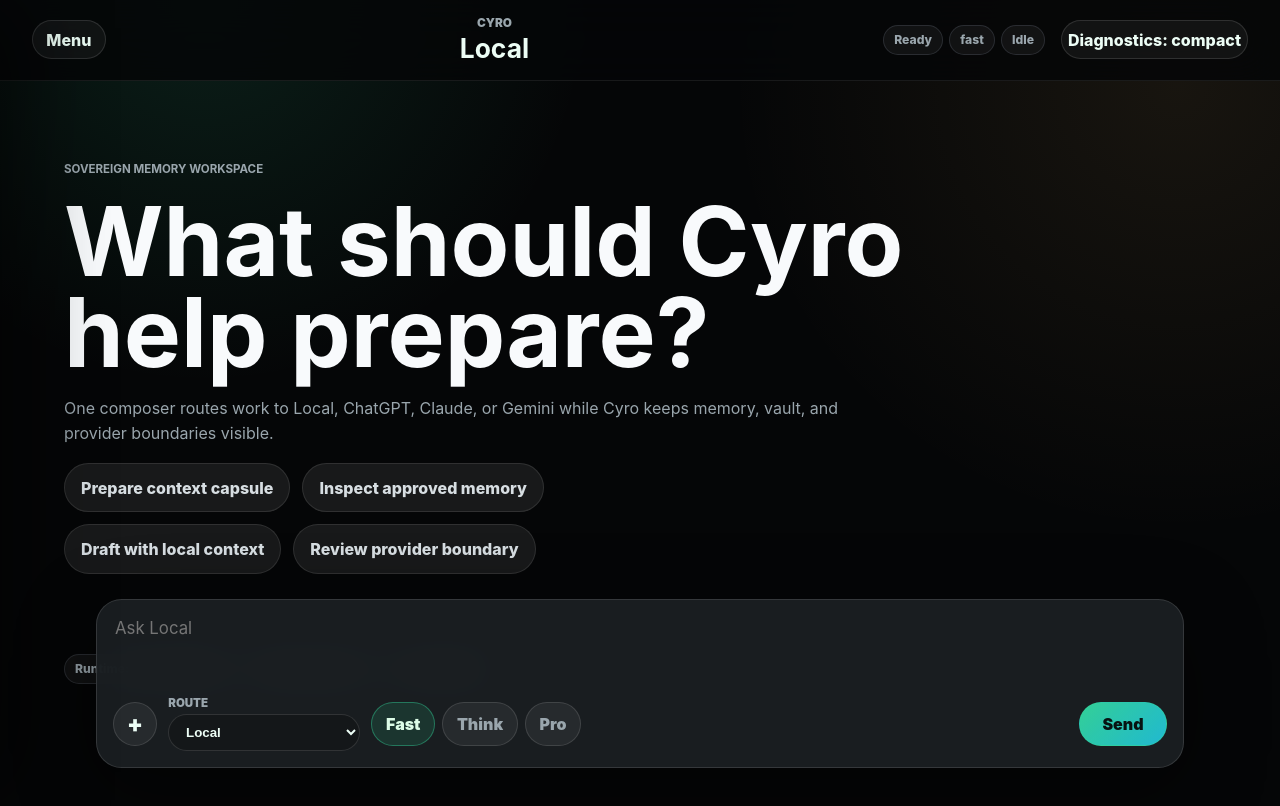
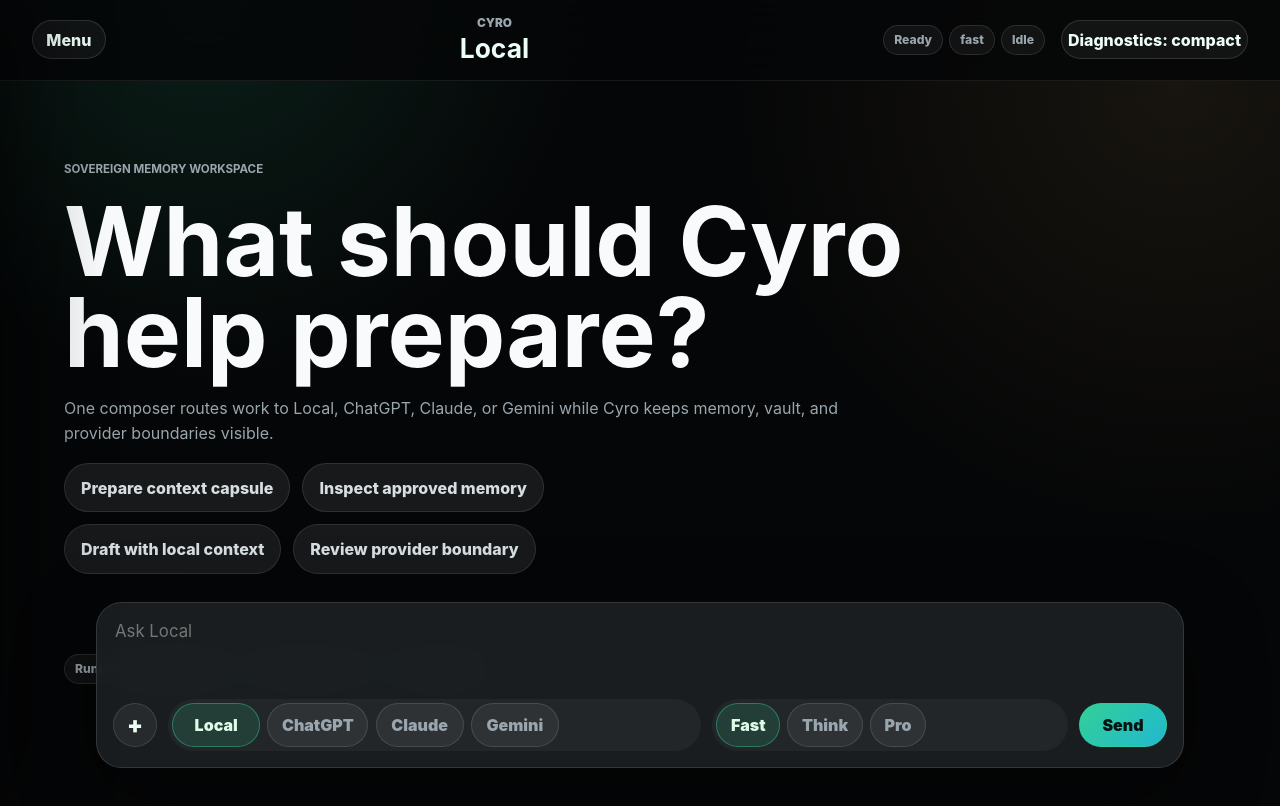
Before and after one commit to AbhiYadv/Cyro, a React (Vite) app: page / in a window 1280 px wide. Shown: the top 806 px of the page. Built offline with nearby package versions, Linux system fonts and the light colour scheme.

Commit message:
CYRO-PROVIDER-009 polish shell selector and blocked state

```diff
--- a/src/components/provider/CyroComposer.tsx
+++ b/src/components/provider/CyroComposer.tsx
@@ -57,20 +57,19 @@
           <button type="button" className="composer-icon-button" onClick={onToolsToggle} aria-label="Open tools menu">
             +
           </button>
-          <label className="composer-select-label">
-            <span>Route</span>
-            <select
-              aria-label="Provider route"
-              value={selectedProvider}
-              onChange={(event) => onProviderChange(event.target.value as ProviderRouteId)}
-            >
-              {providerRouteOptions.map((route) => (
-                <option key={route.id} value={route.id}>
-                  {providerDisplayName(route.id)}
-                </option>
-              ))}
-            </select>
-          </label>
+          <div className="provider-pill-selector" aria-label="Provider route">
+            {providerRouteOptions.map((route) => (
+              <button
+                className={selectedProvider === route.id ? "provider-pill active" : "provider-pill"}
+                key={route.id}
+                type="button"
+                onClick={() => onProviderChange(route.id)}
+                aria-pressed={selectedProvider === route.id}
+              >
+                {providerDisplayName(route.id)}
+              </button>
+            ))}
+          </div>
           <div className="reasoning-selector" aria-label="Reasoning selector">
             {reasoningOptions.map((option) => (
               <button
--- a/src/components/provider/ProviderBlockedState.tsx
+++ b/src/components/provider/ProviderBlockedState.tsx
@@ -44,9 +44,9 @@
           : `${providerName} is available as a route in the shell prototype, but manual embedded-session validation is still pending.`}
       </p>
       <p>
-        Iframe embedding remains a feasibility result, not the final provider-shell solution. The next container work
-        must research a Tauri-native visible webview/session container with no DOM, cookie, credential, prompt, or
-        response capture.
+        Iframe embedding remains a feasibility result, not the final provider-shell solution. CYRO-PROVIDER-010 must
+        validate a Tauri-native visible webview/session container with no DOM, cookie, credential, prompt, or response
+        capture.
       </p>
       <a className="provider-fallback-link" href={fallbackOrigins[provider]} target="_blank" rel="noreferrer">
         Explicit fallback
--- a/src/styles/global.css
+++ b/src/styles/global.css
@@ -1026,7 +1026,7 @@
 
 .composer-control-row {
   display: grid;
-  grid-template-columns: auto minmax(8rem, 12rem) 1fr auto;
+  grid-template-columns: auto minmax(18rem, 1.2fr) minmax(12rem, 0.8fr) auto;
   align-items: center;
   gap: 0.7rem;
 }
@@ -1034,6 +1034,7 @@
 .composer-icon-button,
 .composer-send-button,
 .composer-stop-button,
+.provider-pill,
 .reasoning-pill {
   min-height: 2.75rem;
   border: 1px solid rgba(255, 255, 255, 0.12);
@@ -1048,36 +1049,28 @@
   font-size: 1.45rem;
 }
 
-.composer-select-label {
-  display: grid;
-  gap: 0.25rem;
-  color: var(--muted);
-  font-size: 0.72rem;
-  font-weight: 900;
-  text-transform: uppercase;
-}
-
-.composer-select-label select {
-  min-height: 2.3rem;
-  border: 1px solid rgba(255, 255, 255, 0.12);
-  border-radius: 999px;
-  padding: 0 0.8rem;
-  background: #141719;
-  color: var(--text);
-  font-weight: 800;
-}
-
+.provider-pill-selector,
 .reasoning-selector {
   display: flex;
   flex-wrap: wrap;
   gap: 0.45rem;
+  border-radius: 999px;
+  padding: 0.25rem;
+  background: rgba(255, 255, 255, 0.04);
 }
 
+.provider-pill,
 .reasoning-pill {
   padding: 0 0.85rem;
   color: var(--muted);
 }
 
+.provider-pill {
+  min-width: 5.5rem;
+  padding: 0 0.85rem;
+}
+
+.provider-pill.active,
 .reasoning-pill.active {
   border-color: rgba(52, 211, 153, 0.42);
   background: rgba(52, 211, 153, 0.13);
@@ -1301,7 +1294,7 @@
     grid-template-columns: auto 1fr auto;
   }
 
-  .composer-select-label {
+  .provider-pill-selector {
     grid-column: 2 / -1;
   }
 
```
Also changed, not shown: 5 other files (tests, documents, lock files or other folders).
